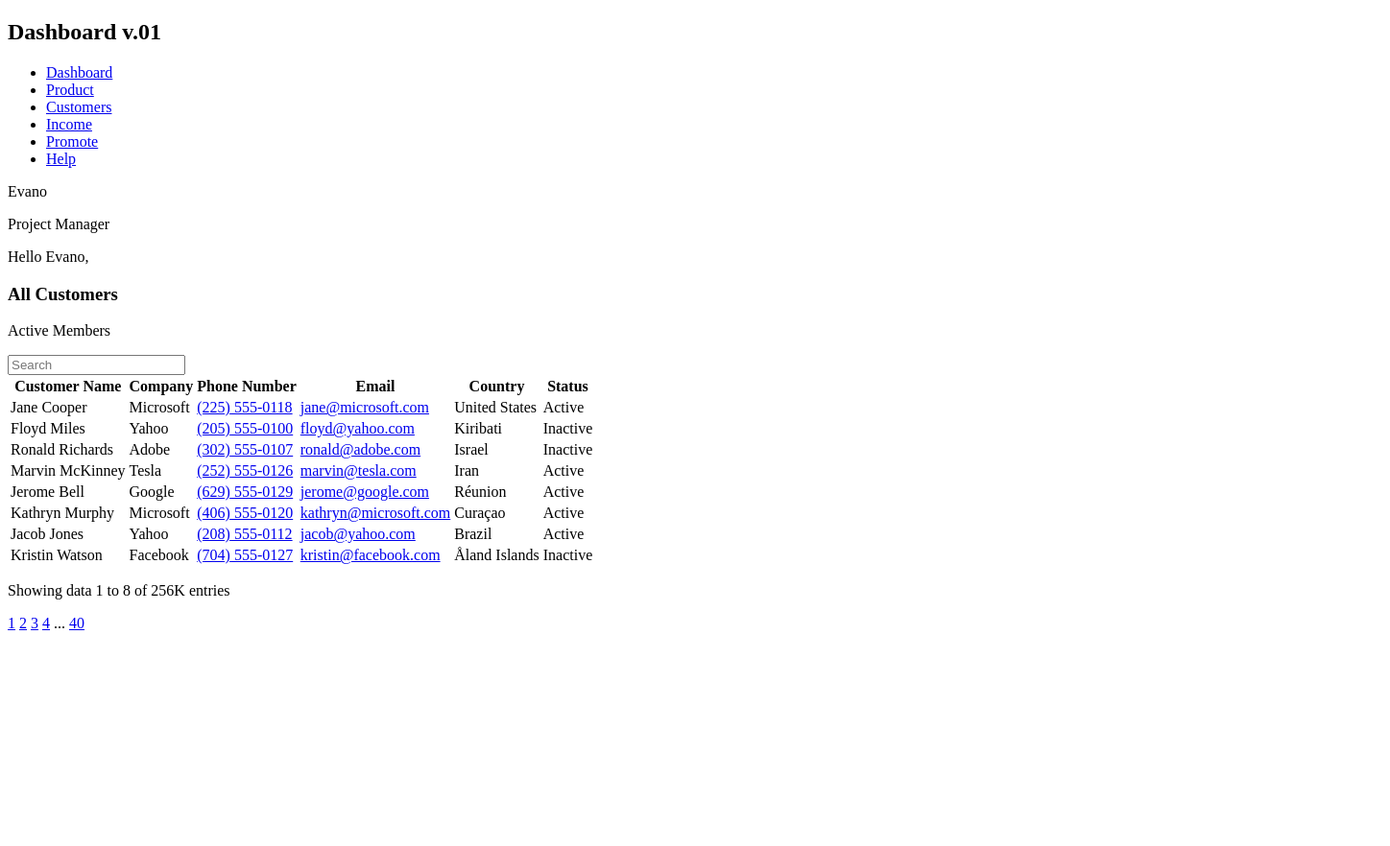
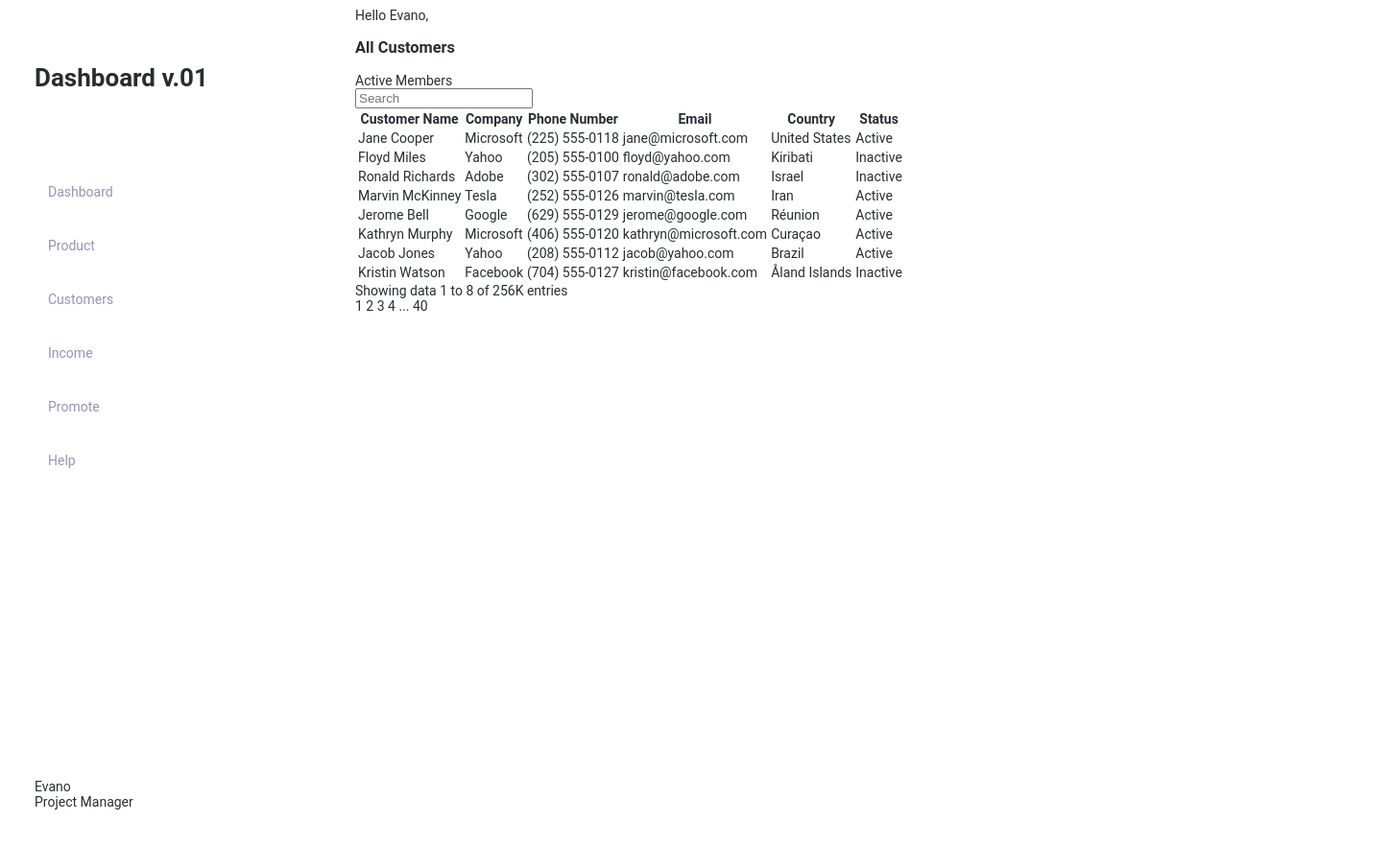
Before and after one commit to IrynaKyslytsia/test, a plain HTML site: page index.html in a window 1280 px wide. Shown: the whole page at 96% size, 1448 px wide, since content can reach past the window. Before the commit the page ends 800 px from the top, so only its background shows below. Drawn offline with Linux system fonts and the light colour scheme.

Commit message:
styled sidebar

```diff
--- a/index.html
+++ b/index.html
@@ -4,54 +4,58 @@
     <meta charset="UTF-8">
     <meta name="viewport" content="width=device-width, initial-scale=1.0">
     <title>Document</title>
+    <link rel="stylesheet" href="./styles.css">
 </head>
 <body>
     <div class="container">
 
         <!-- sidebar -->
 
-        <aside>
-            <div>
+        <aside class="sidebar">
+            <div class="sidebar__wrap">
+                <div class="sidebar__logo">
                     <!-- <svg></svg> -->
-                <h2>Dashboard v.01</h2>
+                    <h2 class="sidebar__title">Dashboard v.01</h2>
                 </div>
-            <ul>
-                <li>
+
+                <ul class="sidebar__nav">
+                    <li class="sidebar__item">
                         <a href="#">
                             Dashboard
                         </a>
                     </li>
-                <li>
+                    <li class="sidebar__item">
                         <a href="#">
                             Product
                         </a>
                     </li>
-                <li>
+                    <li class="sidebar__item">
                         <a href="#">
                             Customers
                         </a>
                     </li>
-                <li>
+                    <li class="sidebar__item">
                         <a href="#">
                             Income
                         </a>
                     </li>
-                <li>
+                    <li class="sidebar__item">
                         <a href="#">
                             Promote
                         </a>
                     </li>
-                <li>
+                    <li class="sidebar__item">
                         <a href="#">
                             Help
                         </a>
                     </li>
                 </ul>
-
+            </div>
                 <div>
                     <p>Evano</p>
                     <p>Project Manager</p>
                 </div>
+
         </aside>
 
         <!-- main -->
--- /dev/null
+++ b/styles.css
@@ -0,0 +1,77 @@
+body {
+    /* background-color: #FAFBFF; */
+    color: #292D32;
+    font-family: Roboto, sans-serif;
+    font-size: 14px;
+    /* letter-spacing: 0.03em; */
+}
+
+ul {
+    list-style: none;
+    margin-top: 0;
+    margin-bottom: 0;
+    padding-left: 0;
+}
+
+a {
+    text-decoration: none;
+    color: inherit;
+}
+
+/* img {
+    display: block;
+    max-width: 100%;
+    height: auto;
+} */
+
+p {
+    margin-top: 0;
+    margin-bottom: 0;
+}
+
+.container {
+    display: flex;
+    margin-left: auto;
+    margin-right: auto;
+    width: 1440px;
+    /* padding-left: 28px;
+    padding-right: 28px; */
+}
+
+.sidebar {
+    display: flex;
+    flex-direction: column;
+    justify-content: space-between;
+    background-color: #fff;
+    width: 306px;
+    height: 100vh;
+    padding-left: 28px;
+    padding-right: 28px;
+    padding-top: 36px;
+    padding-bottom: 76px;
+}
+
+.sidebar__logo {
+    margin-bottom: 64px;
+
+}
+
+.sidebar__title {
+    font-size: 26px;
+}
+
+.sidebar__wrap {
+    display: flex;
+    flex-direction: column;
+}
+
+.sidebar__nav {
+    display: grid;
+    row-gap: 18px;
+    color: #9197B3;
+}
+
+.sidebar__item {
+    display: block;
+    padding: 11px 14px;
+}
```
Lines whose indentation alone changed are shown as unchanged.
